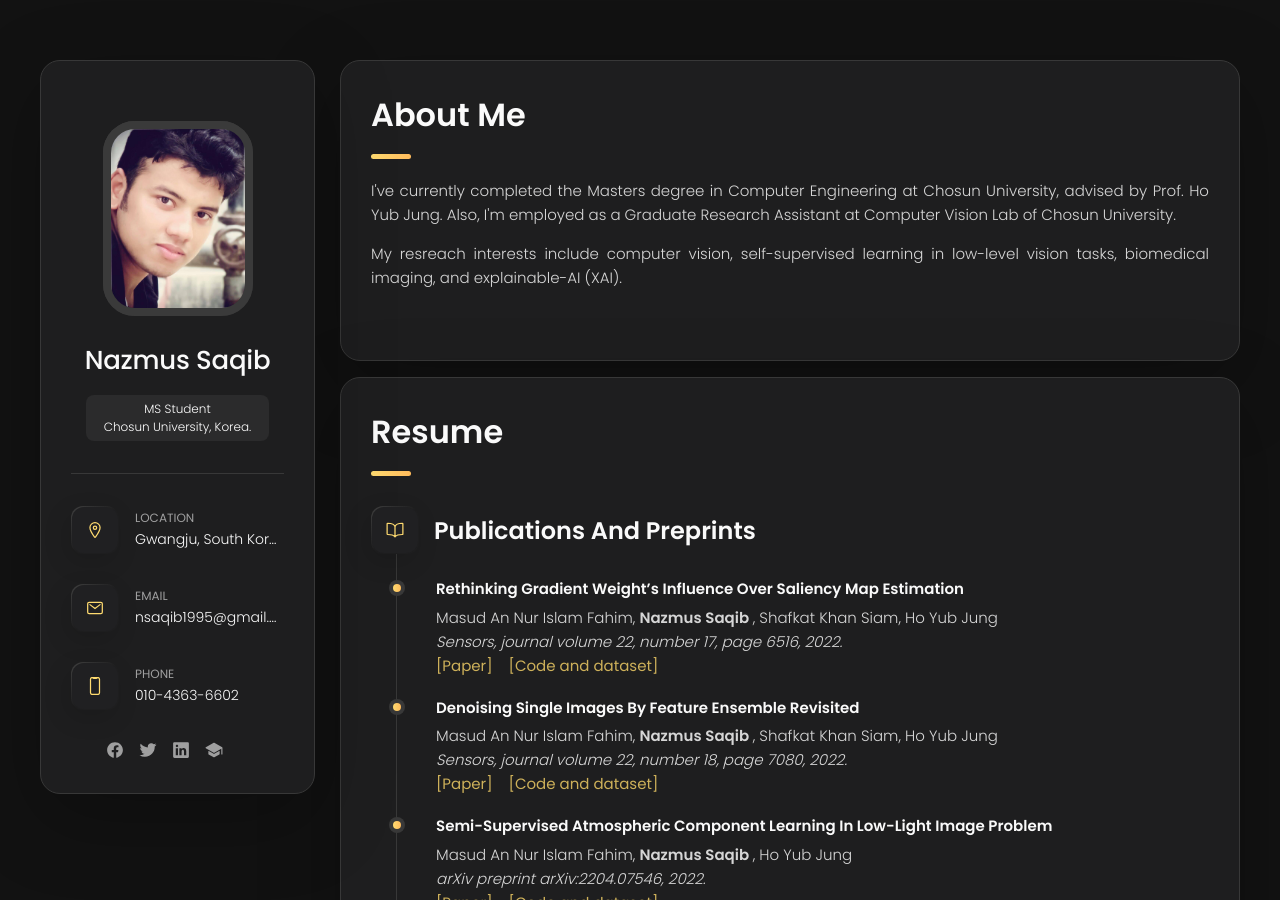
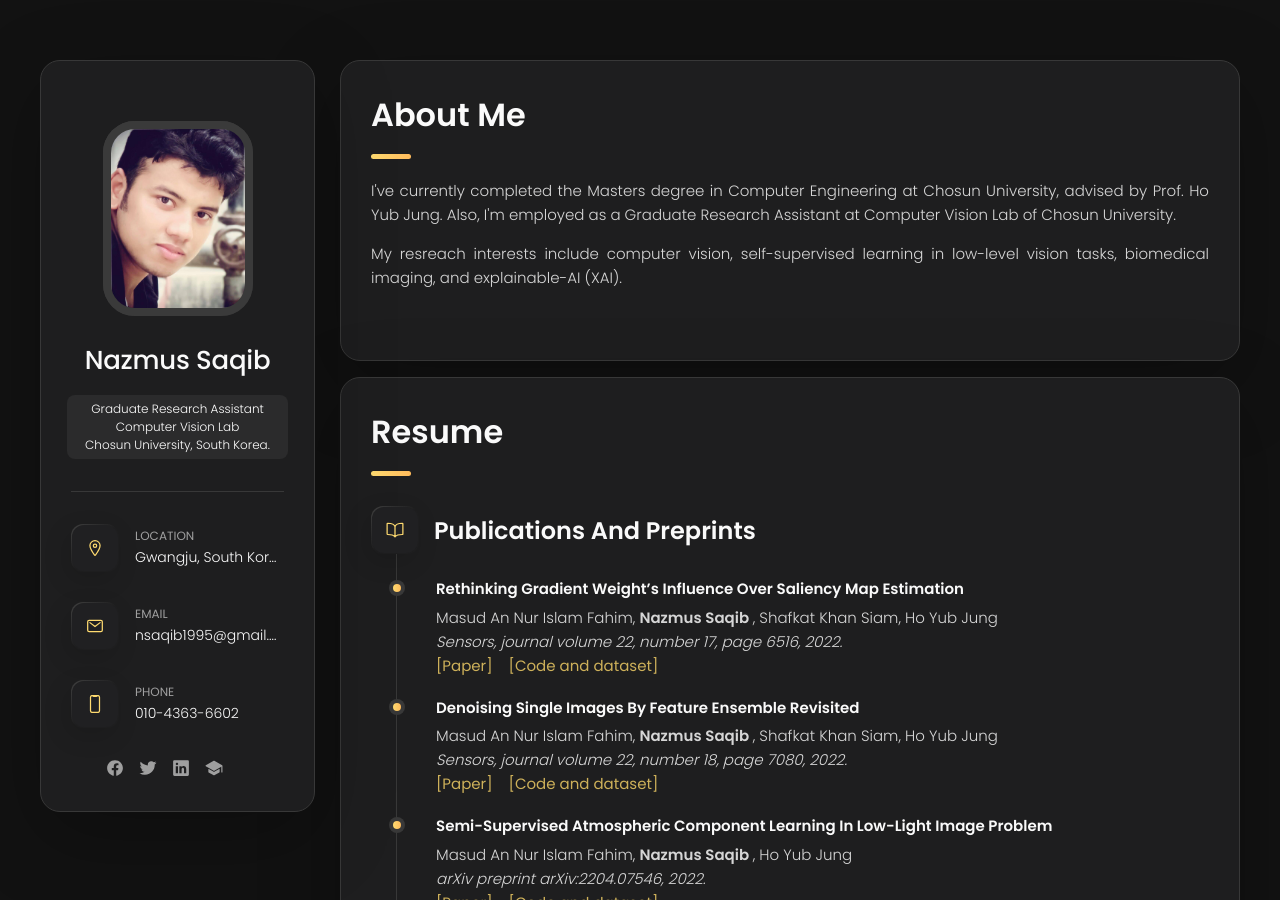
Before and after one commit to saqibnazmus/saqibnazmus.github.io, a Jekyll site: the page built from index.html, in a window 1280 px wide and 900 px high. Built offline with Jekyll 4.4.1, drawn with Linux system fonts in a browser that asks for light colours.

Commit message:
Update about.yml

```diff
--- a/_data/about.yml
+++ b/_data/about.yml
@@ -1,6 +1,6 @@
 me:
   name: Nazmus Saqib
-  designation: MS Student <br/> Chosun University, Korea.
+  designation: Graduate Research Assistant <br/> Computer Vision Lab <br/> Chosun University, South Korea.
   image: /assets/images/avatar.jpg
   description:
     - I've currently completed the Masters degree in Computer Engineering at Chosun University, advised by Prof. Ho Yub Jung. Also, I'm employed as a Graduate Research Assistant at Computer Vision Lab of Chosun University.
```
